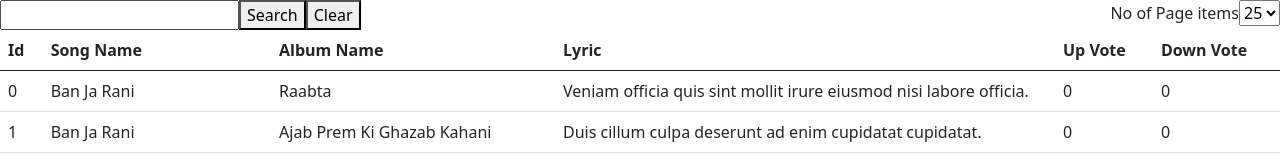
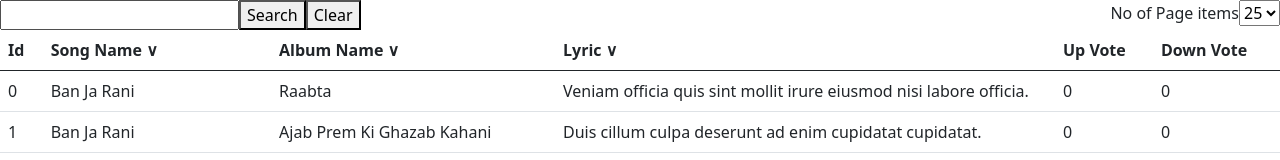
Before and after one commit to sureshjsweb/songs-list, a React (Create React App) app: page / in a window 1280 px wide. Shown: the top 160 px of the page. Built offline with nearby package versions, Linux system fonts and the light colour scheme.

Commit message:
sorting is implemented

```diff
--- /dev/null
+++ b/src/components/Common.service.js
@@ -0,0 +1,36 @@
+
+export const computePageItems = (list, value) => {
+    return list.filter((it, index) => {
+        return index <= value;
+    });
+}
+
+export const onSearch = (list, searchQuery) => {
+    return list.filter((l) => {
+        return ((l.song_name.indexOf(searchQuery) > -1) || (l.album_name.indexOf(searchQuery) > -1) || (l.lyric_text.indexOf(searchQuery) > -1));
+    });
+}
+
+export const CompareSongName = (a, b) => {
+    if (a.song_name < b.song_name)
+        return -1;
+    if (a.song_name > b.song_name)
+        return 1;
+    return 0;
+}
+
+export const CompareAlbumName = (a, b) => {
+    if (a.album_name < b.album_name)
+        return -1;
+    if (a.album_name > b.album_name)
+        return 1;
+    return 0;
+}
+
+export const CompareLyric = (a, b) => {
+    if (a.lyric_text < b.lyric_text)
+        return -1;
+    if (a.lyric_text > b.lyric_text)
+        return 1;
+    return 0;
+}
--- a/src/components/DataTable/DataTable.js
+++ b/src/components/DataTable/DataTable.js
@@ -1,9 +1,9 @@
 import { useState, useEffect } from 'react';
-import { computePageItems } from './DataTable.service';
+import { computePageItems } from '../Common.service';
+import { DEFAULT_PAGEITEM, DEFAULT_PAGESIZE, DEFAULT_QUERY } from '../../constants/Constants';
 import Select from '../Select/Select';
 import Search from './../Search/Search';
 import Table from './../Table/Table';
-import { DEFAULT_PAGEITEM, DEFAULT_PAGESIZE, DEFAULT_QUERY } from '../../constants/Constants';
 
 const DataTable = ({ list }) => {
 
@@ -28,7 +28,7 @@ const DataTable = ({ list }) => {
         setPageSize={setPageSize}
         noOfItems={[10, 20, 25, 50]}
         dValue={DEFAULT_PAGESIZE}></Select>
-      <Table pageItem={pageItem} customStyle={{ width: '500px' }}></Table>
+      <Table pageItem={pageItem} setPageItem={setPageItem} customStyle={{ width: '500px' }}></Table>
     </>
   );
 };
--- a/src/components/DataTable/DataTable.service.js
+++ /dev/null
@@ -1,12 +0,0 @@
-
-export const computePageItems = (list, value) => {
-    return list.filter((it, index) => {
-        return index <= value;
-    });
-}
-
-export const onSearch = (list, searchQuery) => {
-    return list.filter((l) => {
-        return ((l.song_name.indexOf(searchQuery) > -1) || (l.album_name.indexOf(searchQuery) > -1) || (l.lyric_text.indexOf(searchQuery) > -1));
-    });
-}
--- /dev/null
+++ b/src/components/Filter/Filter.css
@@ -0,0 +1,3 @@
+.filter-pointer {
+    cursor: pointer;
+}
--- /dev/null
+++ b/src/components/Filter/Filter.js
@@ -0,0 +1,30 @@
+import { useState, useEffect } from 'react';
+import "./Filter.css";
+
+const Filter = ({ sort, pageItem, setPageItem }) => {
+    const [filter, setFilter] = useState(false);
+
+    useEffect(() => {
+
+    }, [filter]);
+
+    return (
+        <>
+            {
+                filter ? <span className="filter-pointer"
+                    onClick={() => {
+                        pageItem = [...pageItem.sort(sort)];
+                        setPageItem(pageItem);
+                        setFilter(!filter)
+                    }}>&and;</span> : <span className="filter-pointer"
+                        onClick={() => {
+                            pageItem = [...pageItem.sort(sort)];
+                            setPageItem(pageItem.reverse());
+                            setFilter(!filter)
+                        }}>&or;</span>
+            }
+        </>
+    );
+}
+
+export default Filter;
--- a/src/components/Search/Search.js
+++ b/src/components/Search/Search.js
@@ -1,4 +1,4 @@
-import { onSearch } from "../DataTable/DataTable.service";
+import { onSearch } from "../Common.service";
 import { DEFAULT_QUERY } from './../../constants/Constants';
 
 const Search = ({ searchQuery, setSearchQuery, pageItem, setPageItem }) => {
--- a/src/components/Table/Table.js
+++ b/src/components/Table/Table.js
@@ -1,11 +1,15 @@
-const Table = ({ customStyle, pageItem }) => {
+import { CompareAlbumName, CompareSongName } from '../Common.service';
+import { CompareLyric } from './../Common.service';
+import Filter from './../Filter/Filter';
+
+const Table = ({ customStyle, pageItem, setPageItem }) => {
     return (<table className="table">
         <thead>
             <tr>
                 <th scope="col">Id</th>
-                <th scope="col">Song Name</th>
-                <th scope="col">Album Name</th>
-                <th scope="col" style={customStyle}>Lyric</th>
+                <th scope="col">Song Name <Filter sort={CompareSongName} pageItem={pageItem} setPageItem={setPageItem}></Filter></th>
+                <th scope="col">Album Name <Filter sort={CompareAlbumName} pageItem={pageItem} setPageItem={setPageItem}></Filter></th>
+                <th scope="col" style={customStyle}>Lyric <Filter sort={CompareLyric} pageItem={pageItem} setPageItem={setPageItem}></Filter></th>
                 <th scope="col">Up Vote</th>
                 <th scope="col">Down Vote</th>
             </tr>
```
